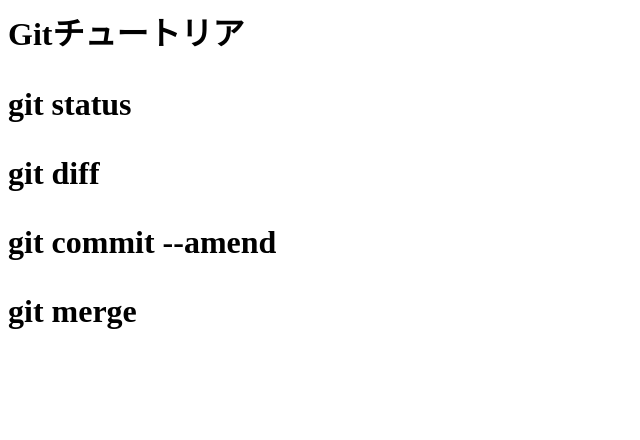
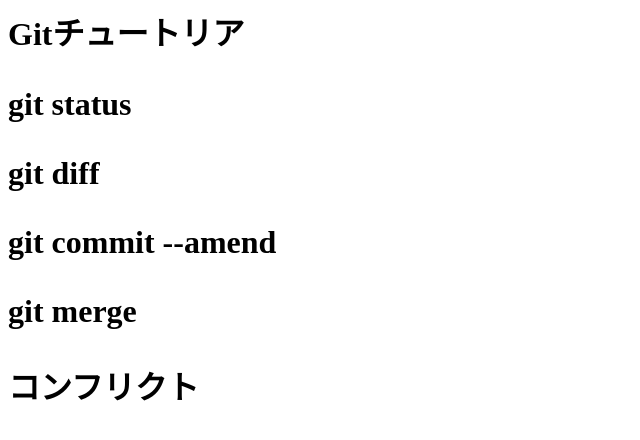
Before and after one commit to keijiro555/git_tutorial, a plain HTML site: page index.html in a window 1280 px wide. Shown: the whole page, without its empty margins (0-640 px from the left). Drawn offline with Linux system fonts and the light colour scheme.

Commit message:
コンフリクトを追記

```diff
--- a/index.html
+++ b/index.html
@@ -3,3 +3,4 @@
 <p>git diff</p>
 <p>git commit --amend</p>
 <p>git merge</p>
+<p>コンフリクト<p/>
```
